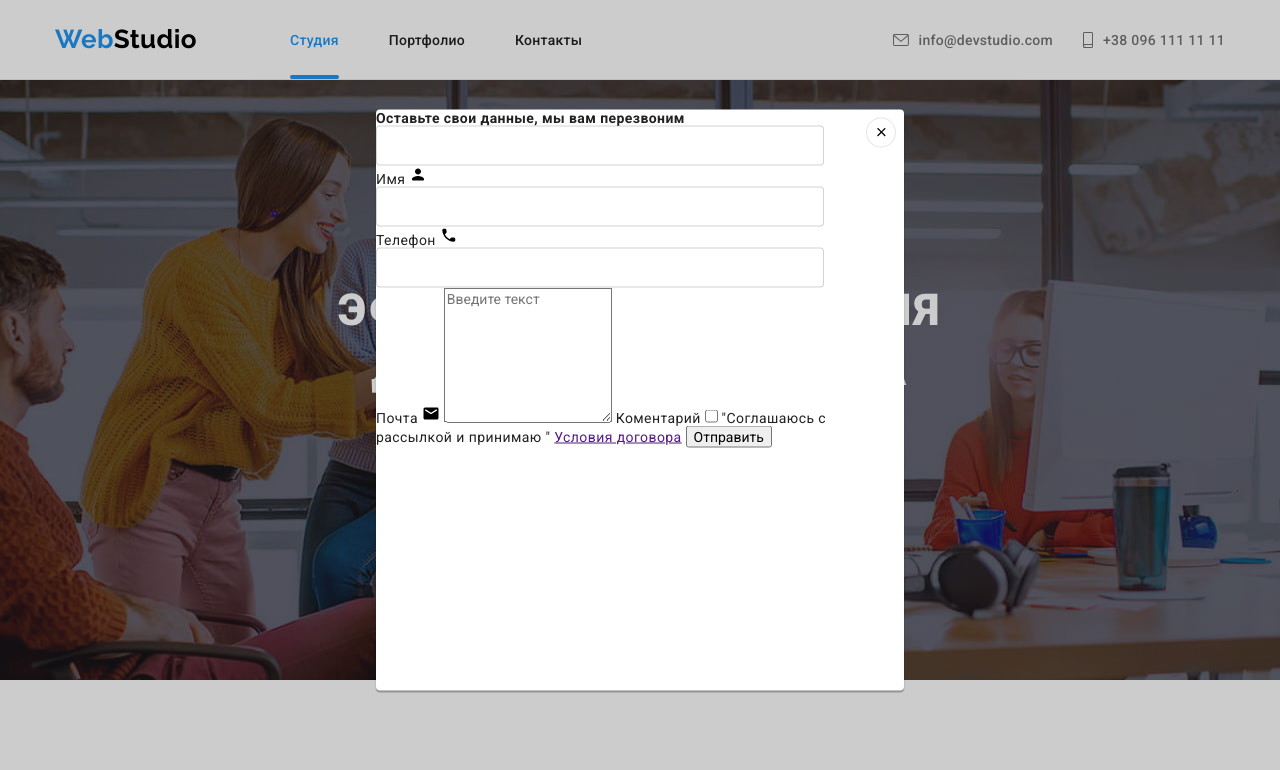
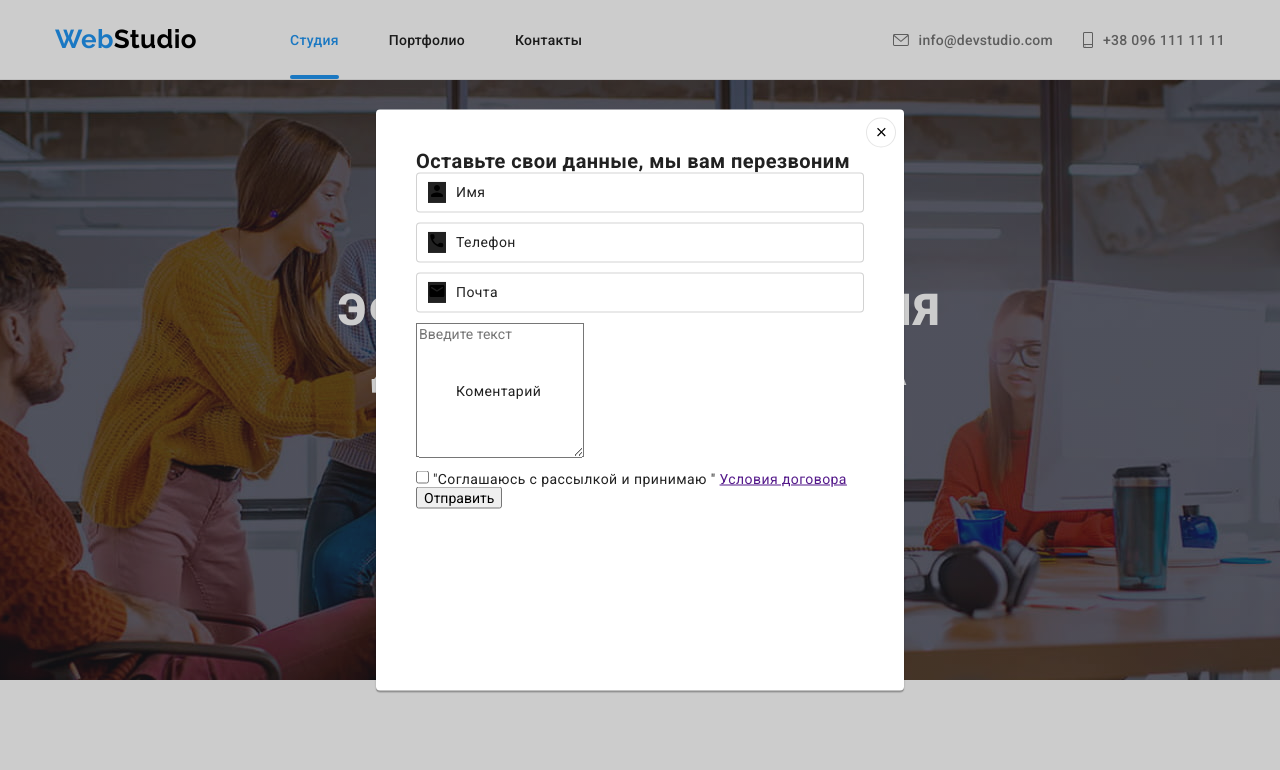
Before and after one commit to AninotA/goit-markup-hw-06, a plain HTML site: page index.html in a window 1280 px wide. Both pictures are taken after a click on the button "Заказать услугу". Shown: the top 770 px of the page. Drawn offline with nearby package versions, Linux system fonts and the light colour scheme.

Commit message:
Add css form

```diff
--- a/css/styles.css
+++ b/css/styles.css
@@ -801,19 +801,46 @@ body {
 }
 
 .form-modal {
-  position: relative;
+  padding-top: 40px;
+  padding-left: 40px;
+  width: 528px;
 }
 
+.form-title {
+  font-weight: 700;
+  font-size: 20px;
+  line-height: calc(23 / 20);
+  text-align: center;
+}
 
+.form-field {
+  display: block;
+  position: relative;
+  margin-bottom: 10px;
+}
 .form-input {
-  display: block;
-  padding: 12px 42px;
+  width: 448px;
   height: 40px;
-  width: 448px;
+  padding: 15px 15px;
+  height: 40px;
+  font: inherit;
 
-/*
-  left: calc(50% - 448px / 2);
-  top: calc(50% - 40px / 2 - 178px); */
   border: 1px solid rgba(33, 33, 33, 0.2);
   border-radius: 4px;
 }
+
+.form-label {
+  position: absolute;
+  top: 50%;
+  left: 40px;
+  transform: translateY(-50%);
+}
+
+.form-icon {
+  position: absolute;
+  top: 50%;
+  left: 12px;
+  transform: translateY(-50%);
+  display: inline-block;
+  background-color: var(--main-txt-cl);
+}
```
